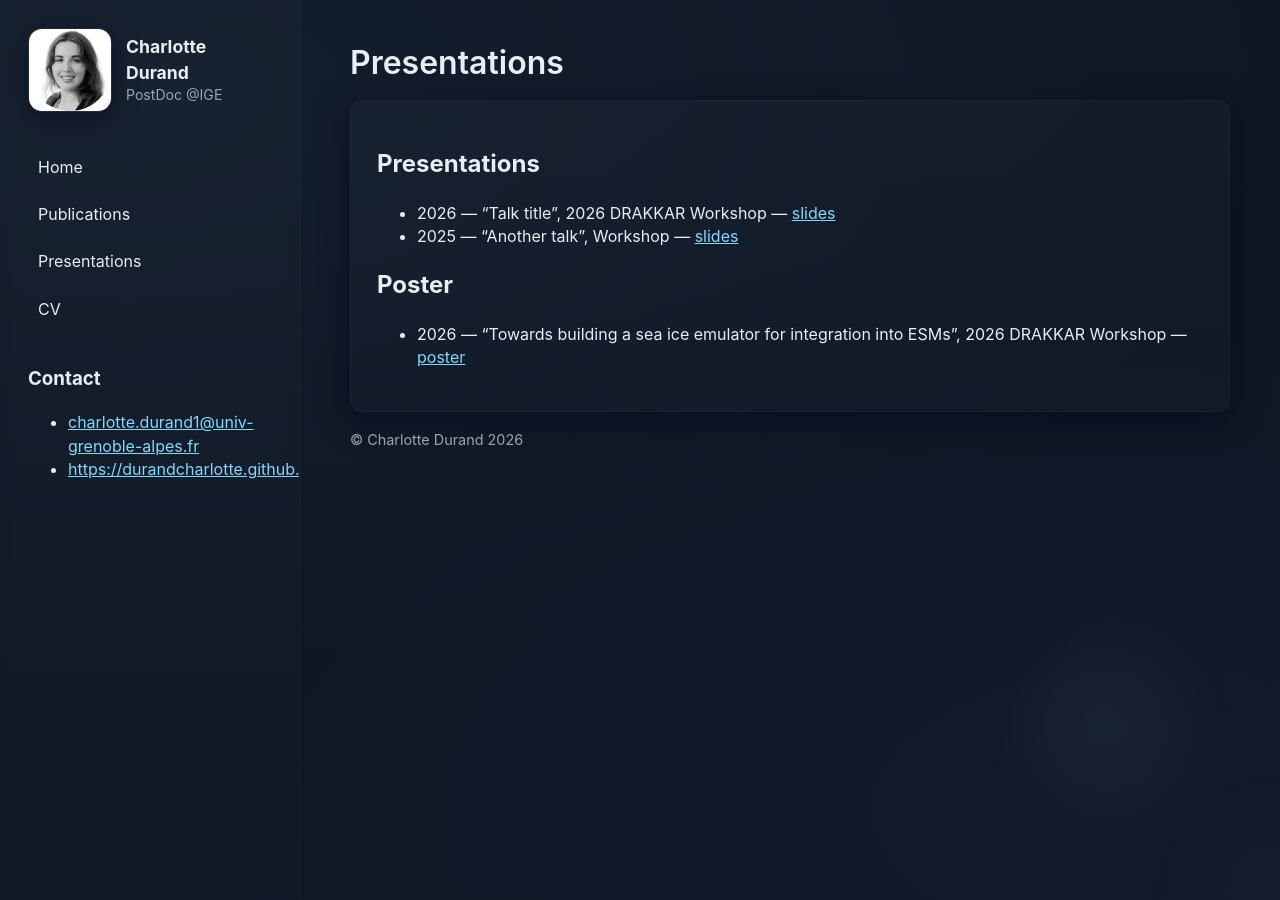
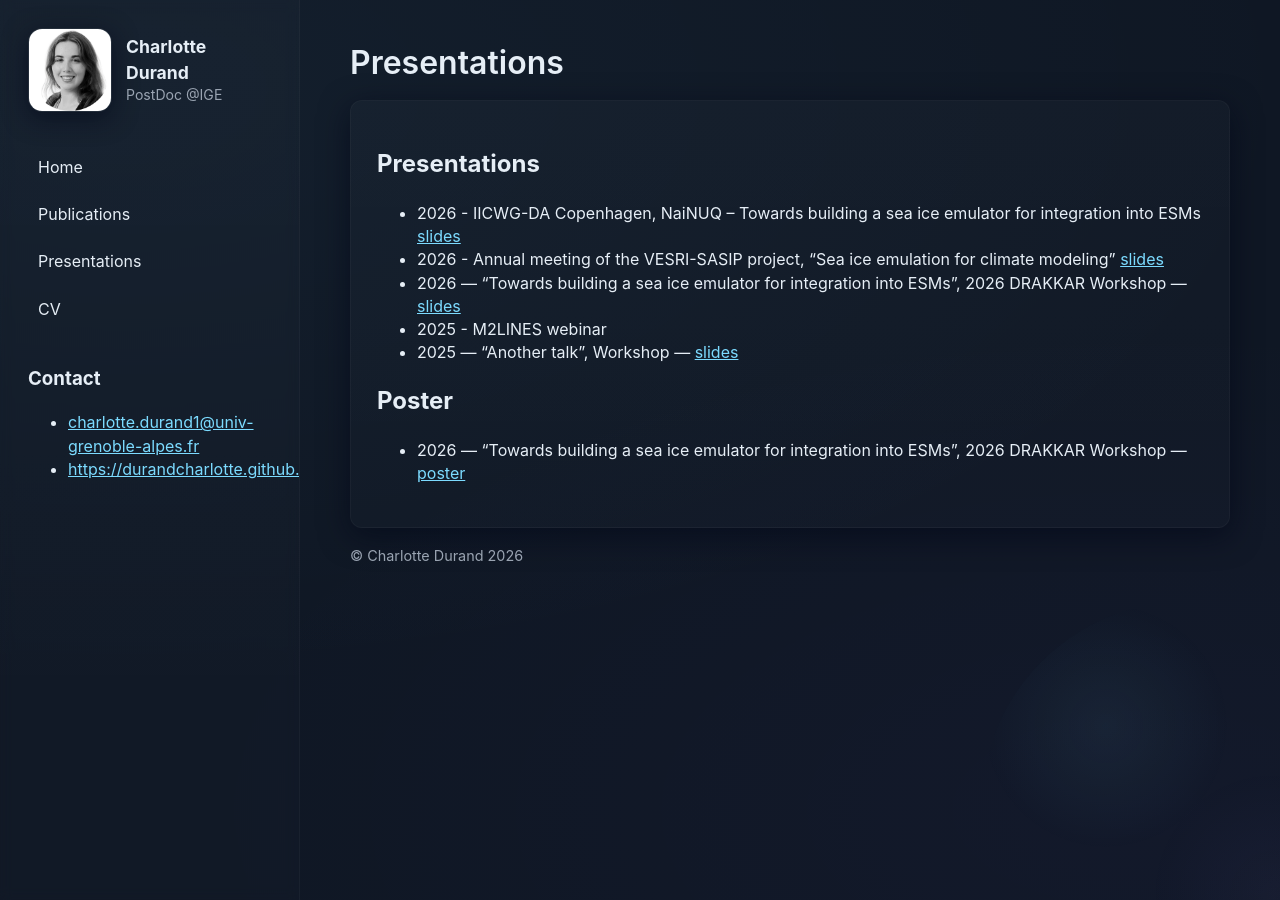
Before and after one commit to durandcharlotte/durandcharlotte.github.io, a Jekyll site: the page built from presentations.md, in a window 1280 px wide. Built offline with Jekyll 4.4.1, drawn with Linux system fonts in a browser that asks for light colours.

Commit message:
start update presentations

```diff
--- a/presentations.md
+++ b/presentations.md
@@ -5,7 +5,10 @@ layout: default
 
 # Presentations
 
-- 2026 — "Talk title", 2026 DRAKKAR Workshop — [slides](#)
+- 2026 - IICWG-DA Copenhagen, NaiNUQ – Towards building a sea ice emulator for integration into ESMs [slides](https://cloud.univ-grenoble-alpes.fr/s/kNTPLJnXwQ4wZgQ)
+- 2026 -  Annual meeting of the VESRI-SASIP project, "Sea ice emulation for climate modeling" [slides](https://docs.google.com/presentation/d/1MbPa_Yd10V1kjE9GjXDAGpECsT-LGcGMjBKZ4nuRHHI/edit?usp=share_link)
+- 2026 — "Towards building a sea ice emulator for integration into ESMs", 2026 DRAKKAR Workshop — [slides](https://docs.google.com/presentation/d/14FlsA58ANFaQLrfXlHGpiUPWBgKuQtVs5s0r_6_XbNo/edit?usp=sharing)
+- 2025 - M2LINES webinar
 - 2025 — "Another talk", Workshop — [slides](#)
 
 
```
